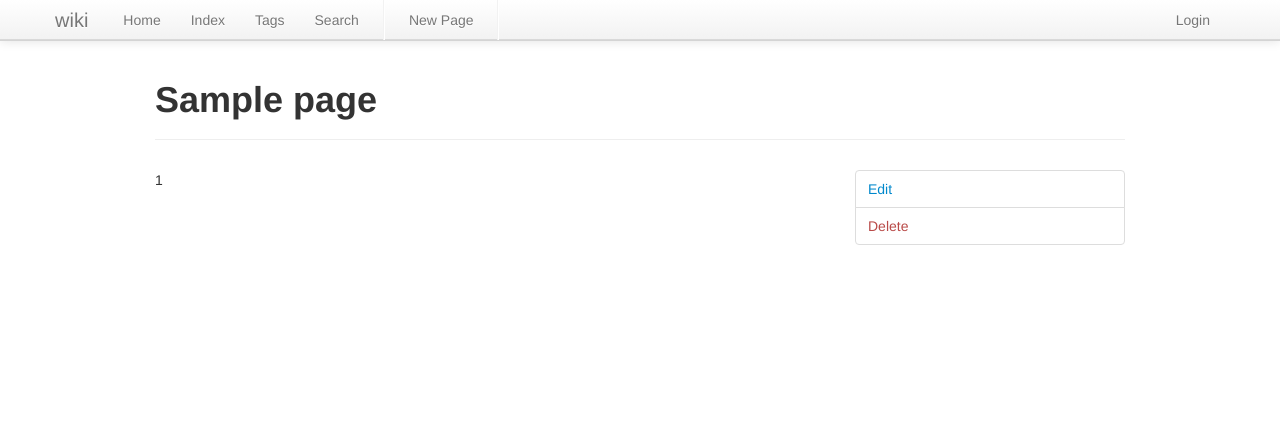
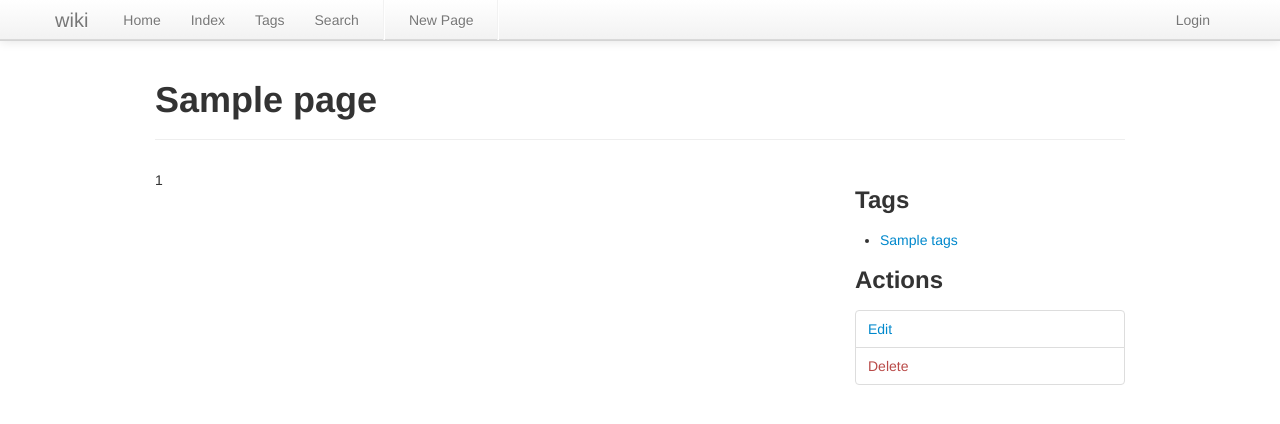
Before and after one commit to alexanderjulo/wiki, a Flask app: template templates/page.html in a window 1280 px wide. Shown: the top 424 px of the page. Run offline with Flask 2, Linux system fonts and the light colour scheme; the template is opened without the code that fills it: most values are stand-ins (such as "Sample title", 1, 10 or a date in 2020); parts of the project's set-up code (start-up, migrations or seed data) failed here and were passed over; some libraries are stand-ins or nearby versions.

Commit message:
display tags on page (fixes #27)

```diff
--- a/templates/page.html
+++ b/templates/page.html
@@ -21,6 +21,15 @@
 {% endblock content %}
 
 {% block sidebar %}
+{% if page.tags %}
+<h3>Tags</h3>
+  <ul>
+      {% for tag in page.tags.split(',') %}
+        <li><a href="{{ url_for('tag', name=tag.strip()) }}">{{ tag|trim }}</a></li>
+      {% endfor %}
+  </ul>
+{% endif %}
+<h3>Actions</h3>
 <ul class="nav nav-tabs nav-stacked">
 	<li><a href="{{ url_for('edit', url=page.url) }}">Edit</a></li>
   <li><a href="#confirmDelete" data-toggle="modal" class="text-error">Delete</a></li>
```
